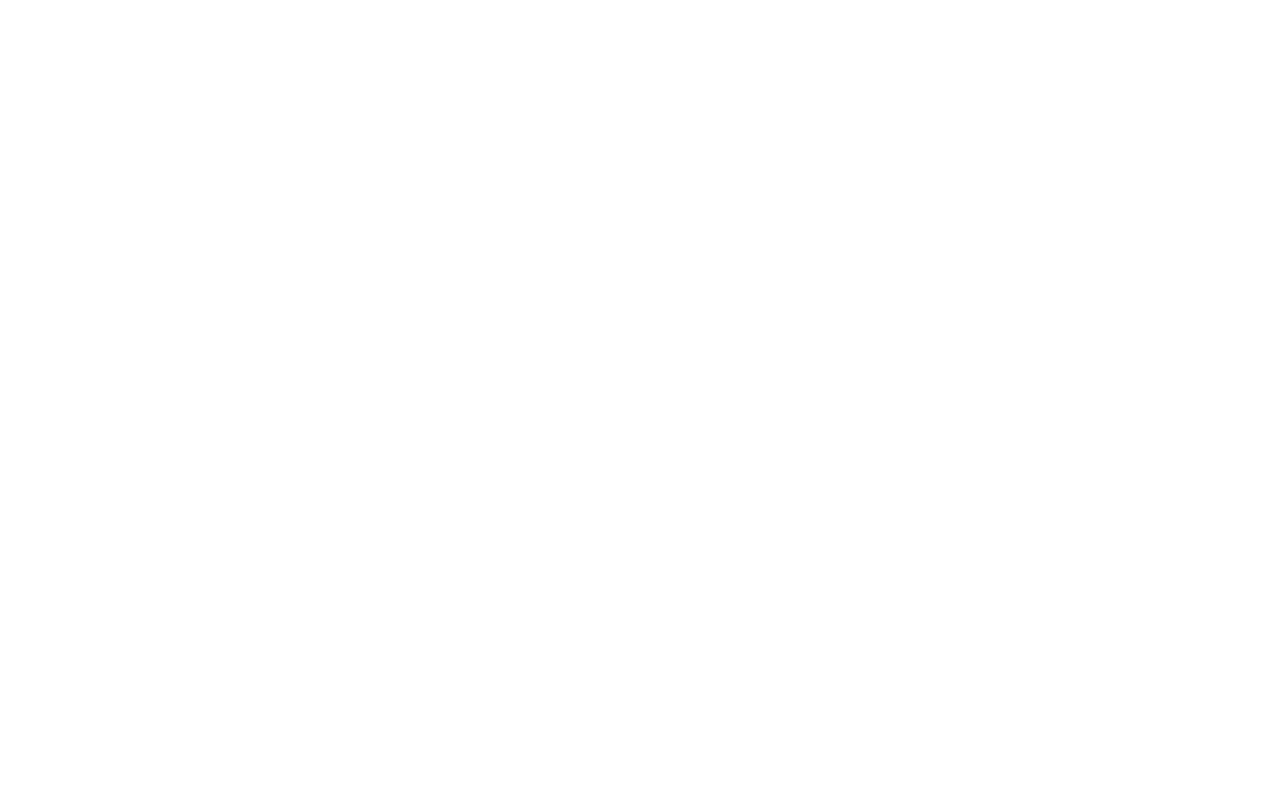
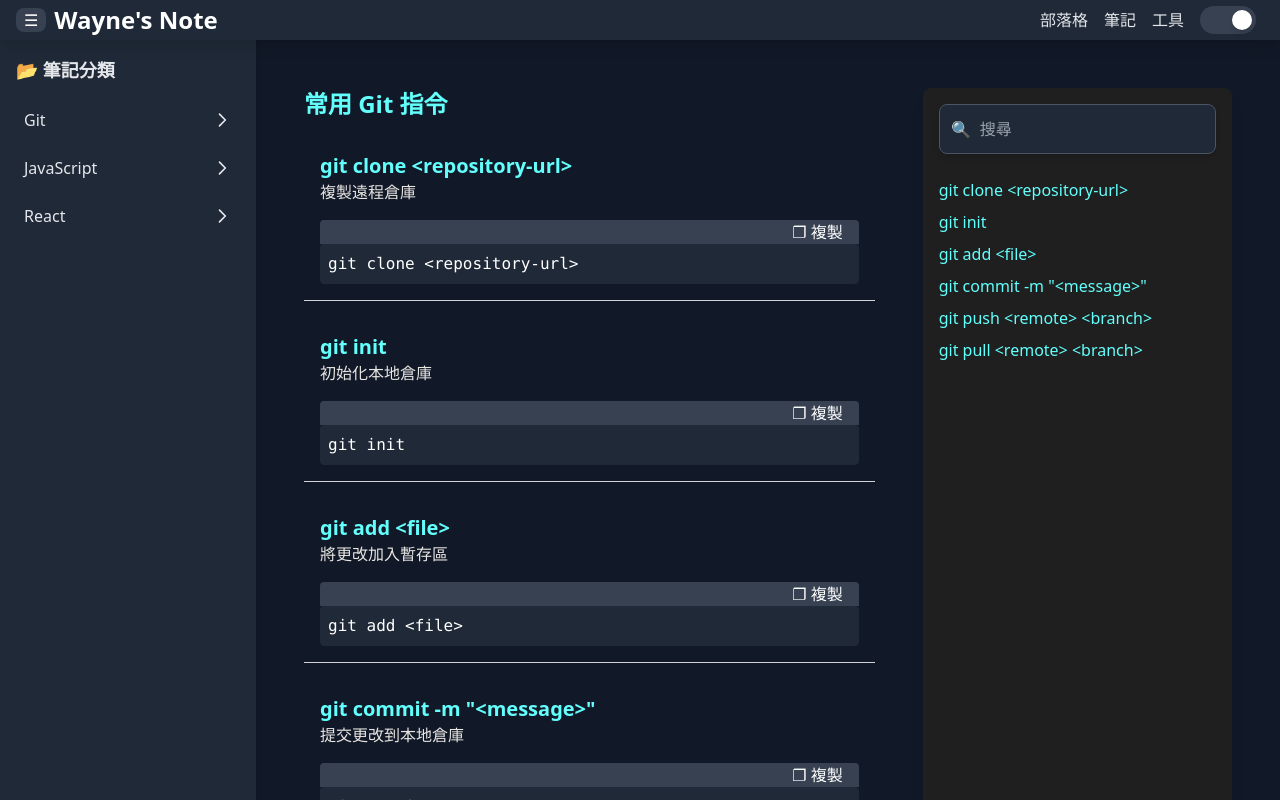
Before and after one commit to wayne23123/wayne-notes, a React (Vite) app: page /wayne-notes/notes/git-basics in a window 1280 px wide. Before the commit this address had no page. Shown: the top 800 px of the page. Built offline with nearby package versions, Linux system fonts and the light colour scheme.

Commit message:
add git-basics page

```diff
--- a/src/App.tsx
+++ b/src/App.tsx
@@ -1,21 +1,8 @@
-import { Routes, Route } from 'react-router-dom';
-import Layout from './components/Layout';
-import Home from './pages/Home';
-import Blog from './pages/Blog';
-import Notes from './pages/Notes';
-import Tools from './pages/Tools';
+// src/App.tsx
+import AppRoutes from './Router';
 
 function App() {
-  return (
-    <Routes>
-      <Route path="/" element={<Layout />}>
-        <Route index element={<Home />} />
-        <Route path="blog" element={<Blog />} />
-        <Route path="notes" element={<Notes />} />
-        <Route path="tools" element={<Tools />} />
-      </Route>
-    </Routes>
-  );
+  return <AppRoutes />;
 }
 
 export default App;
--- /dev/null
+++ b/src/Router.tsx
@@ -0,0 +1,25 @@
+import { BrowserRouter as Router, Routes, Route } from 'react-router-dom';
+import Layout from './components/Layout';
+import Home from './pages/Home';
+import Blog from './pages/Blog';
+import Notes from './pages/Notes';
+import Tools from './pages/Tools';
+import GitBasics from './pages/notes/git/GitBasics';
+
+const AppRoutes = () => {
+  return (
+    <Router basename="/wayne-notes">
+      <Routes>
+        <Route path="/" element={<Layout />}>
+          <Route index element={<Home />} />
+          <Route path="blog" element={<Blog />} />
+          <Route path="notes" element={<Notes />}></Route>
+          <Route path="notes/git-basics" element={<GitBasics />} />
+          <Route path="tools" element={<Tools />} />
+        </Route>
+      </Routes>
+    </Router>
+  );
+};
+
+export default AppRoutes;
--- a/src/components/Layout.tsx
+++ b/src/components/Layout.tsx
@@ -129,7 +129,7 @@
 
           {/* 漢堡選單 (手機版) */}
           <button
-            className="lg:hidden px-2"
+            className="lg:hidden px-2 py-2"
             onClick={() => setMenuOpen(!menuOpen)}
           >
             ☰
@@ -347,6 +347,16 @@
       <h2 className="text-lg font-semibold mb-4">📂 筆記分類</h2>
       <nav className="space-y-2">
         <AccordionItem
+          title="Git"
+          isOpen={openSection === 'git'}
+          onClick={() => toggleSection('git')}
+          links={[
+            { to: '/notes/git-basics', label: '常用 Git 指令' },
+            // { to: '/notes/git-commands', label: '常用 Git 指令' },
+          ]}
+          darkMode={darkMode}
+        />
+        <AccordionItem
           title="JavaScript"
           isOpen={openSection === 'js'}
           onClick={() => toggleSection('js')}
--- a/src/main.tsx
+++ b/src/main.tsx
@@ -1,13 +1,10 @@
 import React from 'react';
 import ReactDOM from 'react-dom/client';
-import { BrowserRouter } from 'react-router-dom';
-import App from './App';
+import App from './App'; // 確保這裡是 App.tsx
 import './index.css';
 
 ReactDOM.createRoot(document.getElementById('root')!).render(
   <React.StrictMode>
-    <BrowserRouter basename="/wayne-notes/">
-      <App />
-    </BrowserRouter>
+    <App />
   </React.StrictMode>
 );
--- /dev/null
+++ b/src/pages/notes/git/GitBasics.tsx
@@ -0,0 +1,144 @@
+import React, { useState } from 'react';
+
+const GitBasics = () => {
+  const [copiedCommandId, setCopiedCommandId] = useState<string | null>(null);
+  // 搜尋功能
+  const [searchQuery, setSearchQuery] = useState('');
+
+  const handleSearch = (event: React.ChangeEvent<HTMLInputElement>) => {
+    setSearchQuery(event.target.value);
+  };
+
+  const gitCommands = [
+    {
+      id: 'clone',
+      command: 'git clone <repository-url>',
+      description: '複製遠程倉庫',
+    },
+    { id: 'init', command: 'git init', description: '初始化本地倉庫' },
+    { id: 'add', command: 'git add <file>', description: '將更改加入暫存區' },
+    {
+      id: 'commit',
+      command: 'git commit -m "<message>"',
+      description: '提交更改到本地倉庫',
+    },
+    {
+      id: 'push',
+      command: 'git push <remote> <branch>',
+      description: '推送更改到遠程倉庫',
+    },
+    {
+      id: 'pull',
+      command: 'git pull <remote> <branch>',
+      description: '從遠程倉庫拉取最新更改',
+    },
+  ];
+
+  const filteredCommands = gitCommands.filter((cmd) =>
+    cmd.command.toLowerCase().includes(searchQuery.toLowerCase())
+  );
+
+  // 複製功能
+  const handleCopy = (commandId: string, text: string) => {
+    navigator.clipboard.writeText(text).then(() => {
+      setCopiedCommandId(commandId);
+      setTimeout(() => setCopiedCommandId(null), 2000);
+    });
+  };
+
+  // 處理滾動
+  const handleScrollTo = (id: string) => {
+    const element = document.getElementById(id);
+    if (element) {
+      window.scrollTo({
+        top: element.offsetTop - 80, // 使滾動稍微位移，避免被固定導航欄遮住
+        behavior: 'smooth',
+      });
+    }
+  };
+
+  return (
+    <div className="container mx-auto p-6">
+      <div className="flex flex-col lg:flex-row justify-between gap-6">
+        {/* 內容區 */}
+        <div className="flex-1 pr-6">
+          {/* Git 指令列表 */}
+          <div>
+            <h2 className="text-2xl font-semibold mb-4 text-[#62FFFC]">
+              常用 Git 指令
+            </h2>
+            <ul className="space-y-4">
+              {filteredCommands.map((command) => (
+                <li
+                  key={command.id}
+                  className="p-4 border-b border-gray-300 shadow-sm "
+                  id={command.id}
+                >
+                  <h4
+                    className="font-bold text-xl"
+                    style={{ color: '#62FFFC' }}
+                  >
+                    {command.command}
+                  </h4>
+                  <p
+                    className="text-gray-300 mb-4"
+                    style={{ color: '#E8E6E3' }}
+                  >
+                    {command.description}
+                  </p>
+                  <div className="rounded overflow-hidden">
+                    <div className="bg-gray-700 text-right">
+                      <button
+                        onClick={() => handleCopy(command.id, command.command)}
+                        className="copy-button text-white  px-4 rounded"
+                      >
+                        {copiedCommandId === command.id ? '✓ 已複製' : '❐ 複製'}
+                      </button>
+                    </div>
+                    <pre className="bg-gray-800 text-white p-2 rounded">
+                      <code>{command.command}</code>
+                    </pre>
+                  </div>
+                </li>
+              ))}
+            </ul>
+          </div>
+        </div>
+
+        {/* 快速導覽區 */}
+        <div className="lg:w-1/3 lg:block hidden sticky top-6 bg-[#1f1f1f] p-4 rounded-lg shadow-lg">
+          {/* 搜尋框 */}
+          <div className="relative mb-6">
+            <span className="absolute inset-y-0 left-3 flex items-center text-[#62FFFC]">
+              🔍
+            </span>
+
+            {/* 搜尋輸入框 */}
+            <input
+              type="text"
+              placeholder="搜尋"
+              className="pl-10 pr-4 py-3 w-full border border-gray-600 bg-gray-800 text-white rounded-lg shadow-md focus:outline-none  transition"
+              value={searchQuery}
+              onChange={handleSearch}
+            />
+          </div>
+
+          <ul className="space-y-2">
+            {gitCommands.map((command) => (
+              <li key={command.id}>
+                <button
+                  onClick={() => handleScrollTo(command.id)}
+                  className="text-[#62FFFC] hover:underline"
+                >
+                  {command.command}
+                </button>
+              </li>
+            ))}
+          </ul>
+        </div>
+      </div>
+    </div>
+  );
+};
+
+export default GitBasics;
```
